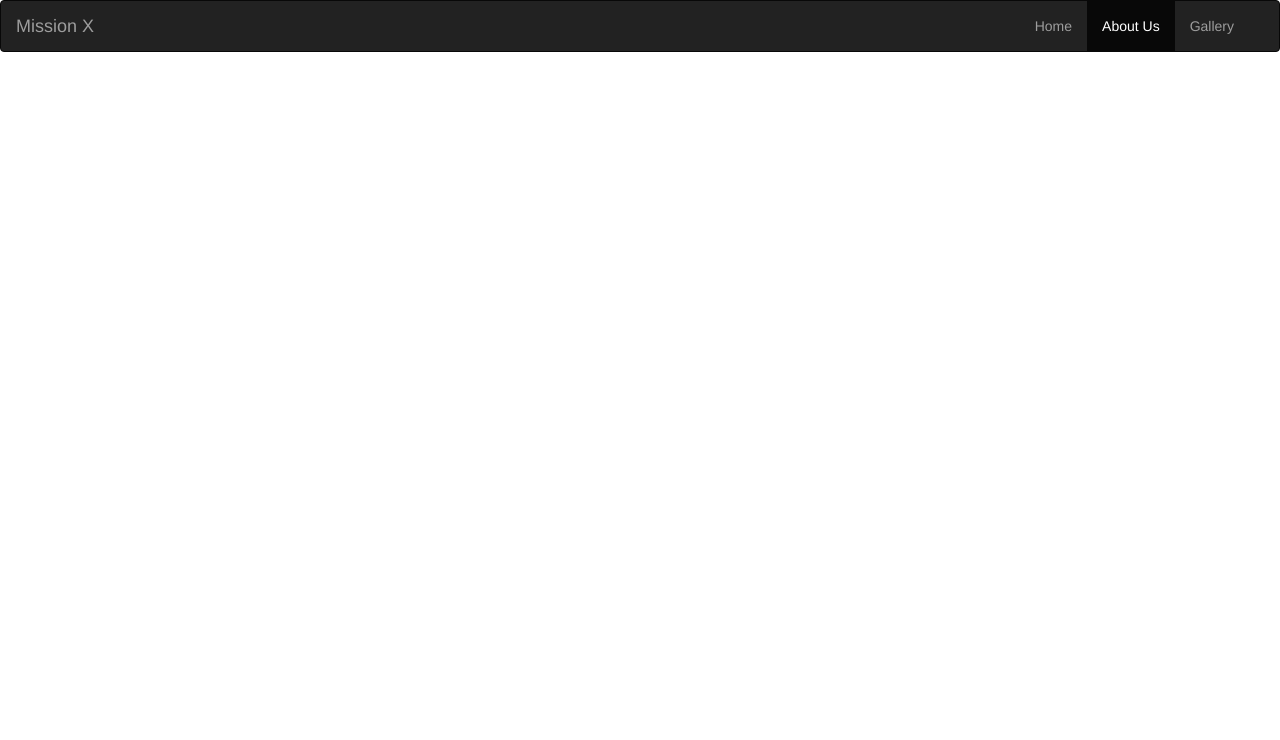
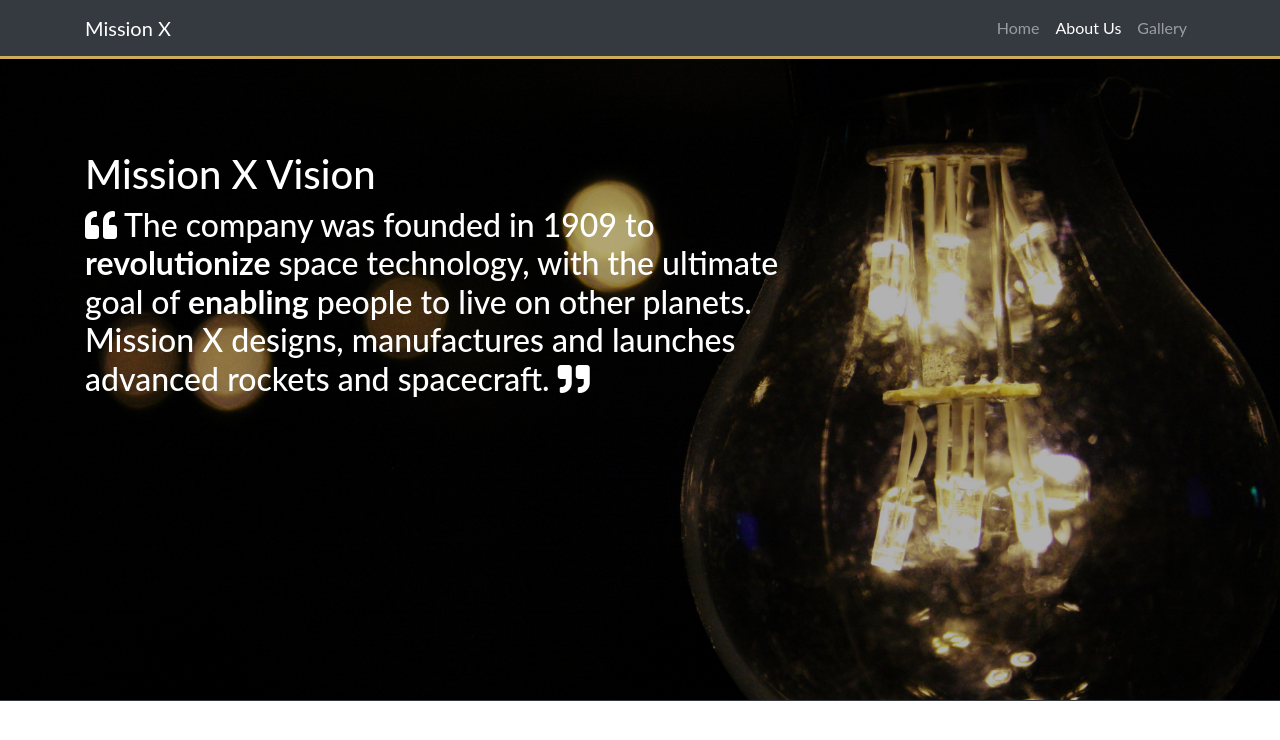
Before and after one commit to rishabh120296/bootstrap_prac, a plain HTML site: page about.html in a window 1280 px wide. Drawn offline with nearby package versions, Linux system fonts and the light colour scheme.

Commit message:
Added vision section

```diff
--- a/about.html
+++ b/about.html
@@ -5,39 +5,78 @@
 	<title>About us - Mission X</title>
 	<meta charset="utf-8">
 	<meta name="viewport" content="width=device-width, initial-scale=1">
-	<link rel="stylesheet" href="https://maxcdn.bootstrapcdn.com/bootstrap/3.3.7/css/bootstrap.min.css">
+	<link rel="stylesheet" href="https://maxcdn.bootstrapcdn.com/bootstrap/4.0.0/css/bootstrap.min.css" integrity="sha384-Gn5384xqQ1aoWXA+058RXPxPg6fy4IWvTNh0E263XmFcJlSAwiGgFAW/dAiS6JXm"
+	 crossorigin="anonymous">
+	<link rel="stylesheet" href="https://use.fontawesome.com/releases/v5.1.0/css/all.css" integrity="sha384-lKuwvrZot6UHsBSfcMvOkWwlCMgc0TaWr+30HWe3a4ltaBwTZhyTEggF5tJv8tbt"
+	 crossorigin="anonymous">
+	<link rel="stylesheet" type="text/css" href="style.css">
 	<script src="https://ajax.googleapis.com/ajax/libs/jquery/3.3.1/jquery.min.js"></script>
-	<script src="https://maxcdn.bootstrapcdn.com/bootstrap/3.3.7/js/bootstrap.min.js"></script>
+	<script src="https://code.jquery.com/jquery-3.2.1.slim.min.js" integrity="sha384-KJ3o2DKtIkvYIK3UENzmM7KCkRr/rE9/Qpg6aAZGJwFDMVNA/GpGFF93hXpG5KkN"
+	 crossorigin="anonymous"></script>
+	<script src="https://cdnjs.cloudflare.com/ajax/libs/popper.js/1.12.9/umd/popper.min.js" integrity="sha384-ApNbgh9B+Y1QKtv3Rn7W3mgPxhU9K/ScQsAP7hUibX39j7fakFPskvXusvfa0b4Q"
+	 crossorigin="anonymous"></script>
+	<script src="https://maxcdn.bootstrapcdn.com/bootstrap/4.0.0/js/bootstrap.min.js" integrity="sha384-JZR6Spejh4U02d8jOt6vLEHfe/JQGiRRSQQxSfFWpi1MquVdAyjUar5+76PVCmYl"
+	 crossorigin="anonymous"></script>
 </head>
 
 <body>
 
-	<nav class="navbar navbar-inverse">
-		<div class="container-fluid">
-			<div class="navbar-header">
-				<button type="button" class="navbar-toggle" data-toggle="collapse" data-target="#myNavbar">
-					<span class="icon-bar"></span>
-					<span class="icon-bar"></span>
-					<span class="icon-bar"></span>
-				</button>
-				<a class="navbar-brand" href="#">Mission X</a>
-			</div>
-			<div class="collapse navbar-collapse navbar-right" id="myNavbar">
-				<ul class="nav navbar-nav">
-					<li>
-						<a href="#">Home</a>
+	<nav class="nav navbar navbar-expand-sm bg-dark navbar-dark fixed-top">
+		<div class="container">
+			<button type="button" class="navbar-toggler" data-toggle="collapse" data-target="#navbarCollapse">
+				<span class="navbar-toggler-icon"></span>
+				<span class="icon-bar"></span>
+				<span class="icon-bar"></span>
+			</button>
+			<a class="navbar-brand" href="index.html">Mission X</a>
+			<div class="collapse navbar-collapse" id="navbarCollapse">
+				<ul class="navbar-nav ml-auto">
+					<li class="nav-item">
+						<a href="index.html" class="nav-link">Home</a>
 					</li>
-					<li class="active">
-						<a href="#">About Us</a>
+					<li class="nav-item active">
+						<a href="#" class="nav-link">About Us</a>
 					</li>
-					<li>
-						<a href="#">Gallery</a>
+					<li class="nav-item">
+						<a href="#" class="nav-link">Gallery</a>
 					</li>
 				</ul>
 			</div>
 		</div>
 	</nav>
 
+	<header id="home-section">
+		<div class="dark-overlay">
+			<div class="home-inner">
+				<div class="container">
+					<div class="row">
+						<div class="col-lg-8">
+							<h1>Mission X Vision</h1>
+							<h2 class="display-5">
+								<i class="fas fa-quote-left"></i>
+								The company was founded in 1909 to
+								<strong>revolutionize</strong> space technology, with the ultimate goal of
+								<strong>enabling</strong> people to live on other planets. Mission X designs, manufactures and launches advanced rockets
+								and spacecraft.
+								<i class="fas fa-quote-right"></i>
+							</h2>
+						</div>
+					</div>
+				</div>
+			</div>
+		</div>
+	</header>
+
+	<footer id="main-footr" class="bg-dark">
+		<div class="contianer">
+			<div class="row">
+				<div class="col text-center">
+
+				</div>
+			</div>
+		</div>
+	</footer>
+
 </body>
 
 </html>
--- a/style.css
+++ b/style.css
@@ -37,6 +37,39 @@ body{
   background-size: cover;
 }
 
+.navbar {
+  border-bottom: #ccac55 3px solid;
+}
+
+#home-section {
+  background: url("vision-1.jpg") no-repeat;
+  background-size: cover;
+  background-attachment: fixed;
+  min-height: 700px;
+}
+
+#home-section .home-inner{
+  padding-top: 150px;
+
+}
+
+#home-section .home-inner h1{
+  color: white;
+}
+
+#home-section .home-inner h2{
+  color: white;
+}
+
+#home-section .dark-overlay{
+  background-color: rgba(0,0,0,0.3);
+  position: absolute;
+  top: 0;
+  left: 0;
+  width: 100%;
+  min-height: 700px;
+}
+
 @media (max-width: 768px) {
   .carousel-caption {
     font-size: 16px;
```
Also changed, not shown: index.html (+4 -2 lines), vision-1.jpg (added).
